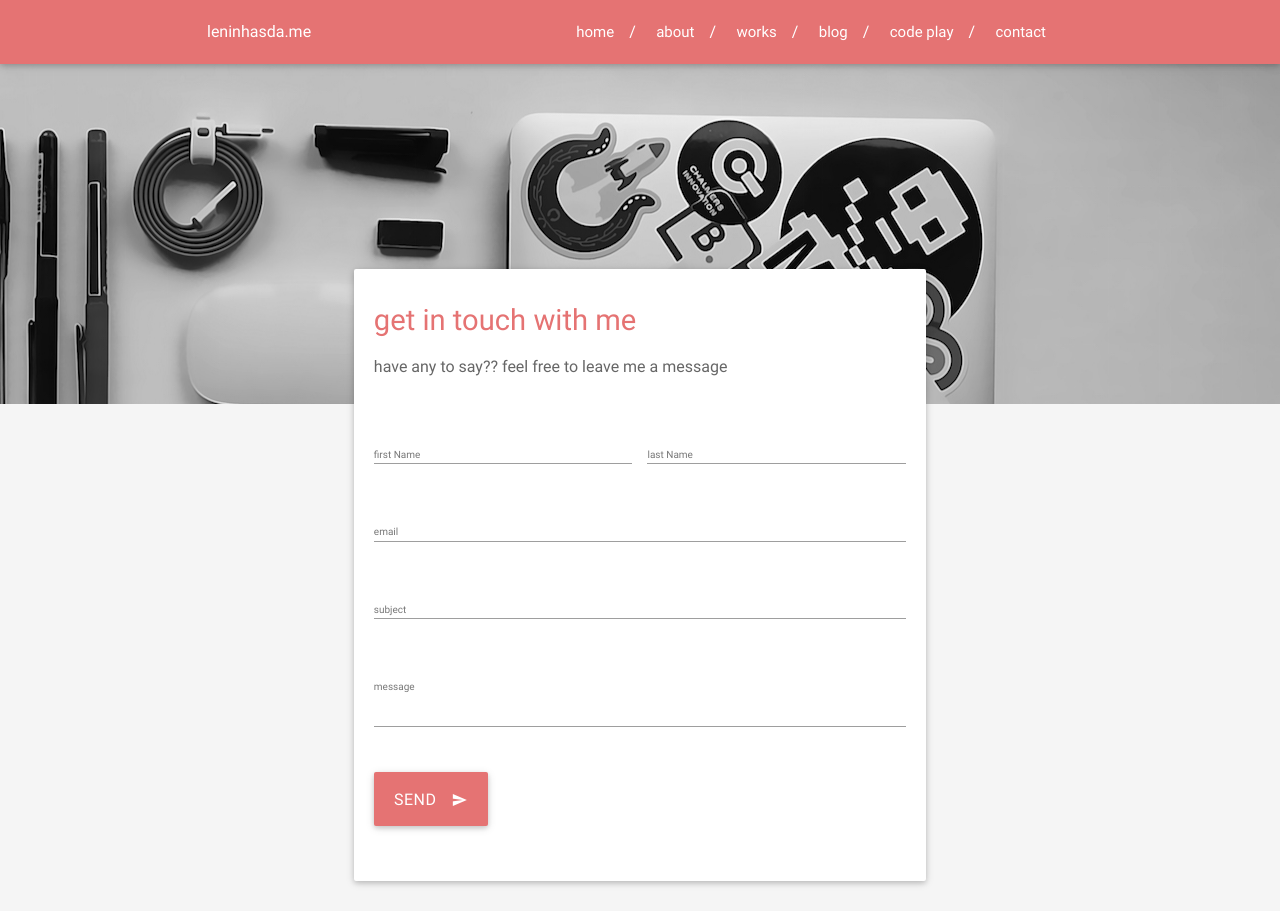
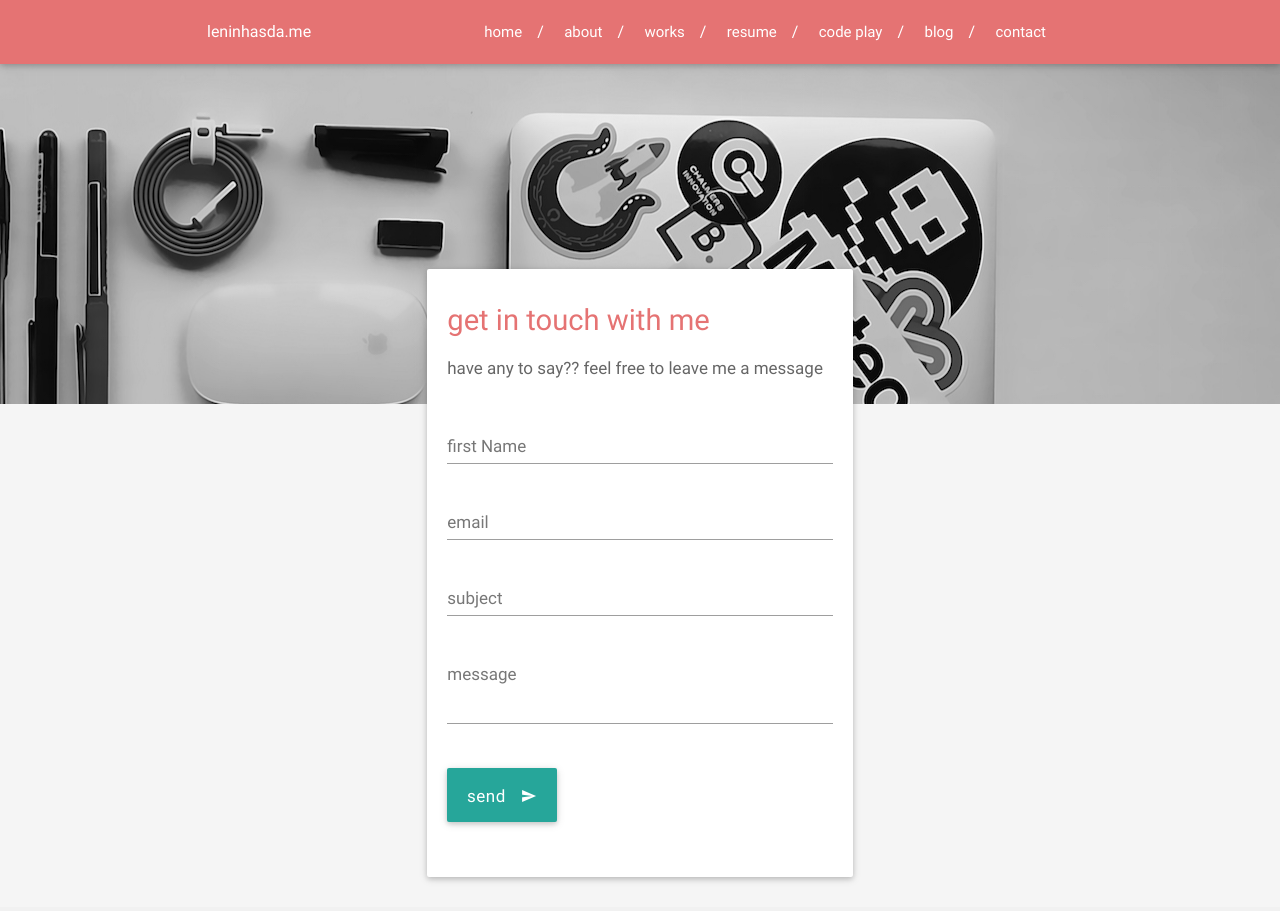
Before and after one commit to leninhasda/leninhasda.me, a PHP site: page /contact.php in a window 1280 px wide. After the commit the page ends 881 px from the top, so only its background shows below. Run offline with PHP 8.4, Linux system fonts and the light colour scheme.

Commit message:
21st may

```diff
--- a/contact.php
+++ b/contact.php
@@ -7,7 +7,7 @@
 
 	<div class="container">
 		<div class="row">
-			<div class="col s8 offset-s2">
+			<div class="col s6 offset-s3">
 				<form class="card-panel">
                     <div class="row">
                         <div class="col s12">
@@ -17,13 +17,9 @@
                     </div>
                     <div class="row"></div>
                     <div class="row">
-						<div class="input-field col s6">
+                        <div class="input-field col s12">
                             <input id="first_name" type="text" class="validate">
                             <label for="first_name">first Name</label>
-	        			</div>
-	        			<div class="input-field col s6">
-	          				<input id="last_name" type="text" class="validate" pattern="[a-z]">
-	          				<label for="last_name">last Name</label>
                         </div>
                     </div>
                     <div class="row">
@@ -46,7 +42,7 @@
                     </div>
                     <div class="row">
                         <div class="col s12">
-							<button class="btn btn-large red lighten-2 waves-effect waves-light" type="submit" name="action">send
+                            <button class="btn btn-large waves-effect waves-light" type="submit" name="action">send
                                 <i class="mdi-content-send right"></i>
                             </button>
                         </div>
--- a/custom.css
+++ b/custom.css
@@ -10,6 +10,19 @@ h1,h2,h3,h4,h5,h6 {
 }
 p {
     line-height: 3rem;
+}
+label, input, select, textarea {
+    font-size: 1.7rem !important;
+}
+label {
+    top: -0.2rem !important;
+}
+.card-panel,
+.card {
+    font-size: 1.7rem;
+}
+.btn {
+    text-transform: lowercase;
 }
 
 .flow-text {
--- a/header.php
+++ b/header.php
@@ -22,8 +22,9 @@
                         <li><a href="index.php">home</a></li>
                         <li><a href="about.php">about</a></li>
                         <li><a href="works.php">works</a></li>
+                        <li><a href="works.php">resume</a></li>
+                        <li><a href="#">code play</a></li>
                         <li><a href="#">blog</a></li>
-                        <li><a href="#">code play</a></li>
                         <li><a href="contact.php">contact</a></li>
                     </ul>
                 </div>
--- a/index.php
+++ b/index.php
@@ -12,7 +12,7 @@
 
 	<div class="container">
 		<div class="row">
-			<div class="col s12 m12 l3">
+			<div class="col s12 m12 l4">
 				<div class="card">
 					<div class="card-image">
 						<img class="responsive-img" src="stock-images/luffy.jpg">
@@ -22,9 +22,9 @@
 		            </div>
 				</div>
 			</div>
-			<div class="col s12 m12 l6">
+			<div class="col s12 m12 l5">
 				<div class="card-panel">
-					<p class="flow-text grey-text text-darken-2">Hi! I’m Lenin Hasda, a designer and coder. Programming is one thing I love to do most as well as graphics design too. So combining these two I do web design and development. I am still learning everyday. Apart from these, I try to solve ACM problems and I’m proud member of contestant team in our University Programming Club. <a href="" class="red-text text-lighten-2">. . .[more]</a></p>
+					<p class="flow-text grey-text text-darken-2">hi! i’m lenin hasda from dhaka, bangladesh and i like doing interesting staff :D <br/> as a professional i'm a (web) programmer and love wordpress a lot. but apart from this i do cycling, drawing , puzzle solving, running, blogging, listen to music, watch anime and definitely hang around with friends <a href="" class="red-text text-lighten-2"><small>. . .<code>[more]</code></small></a></p>
 				</div>
 			</div>
 			<div class="col s12 m12 l3">
```
Also changed, not shown: about.php (+30 -3 lines). Lines whose indentation alone changed are shown as unchanged.
